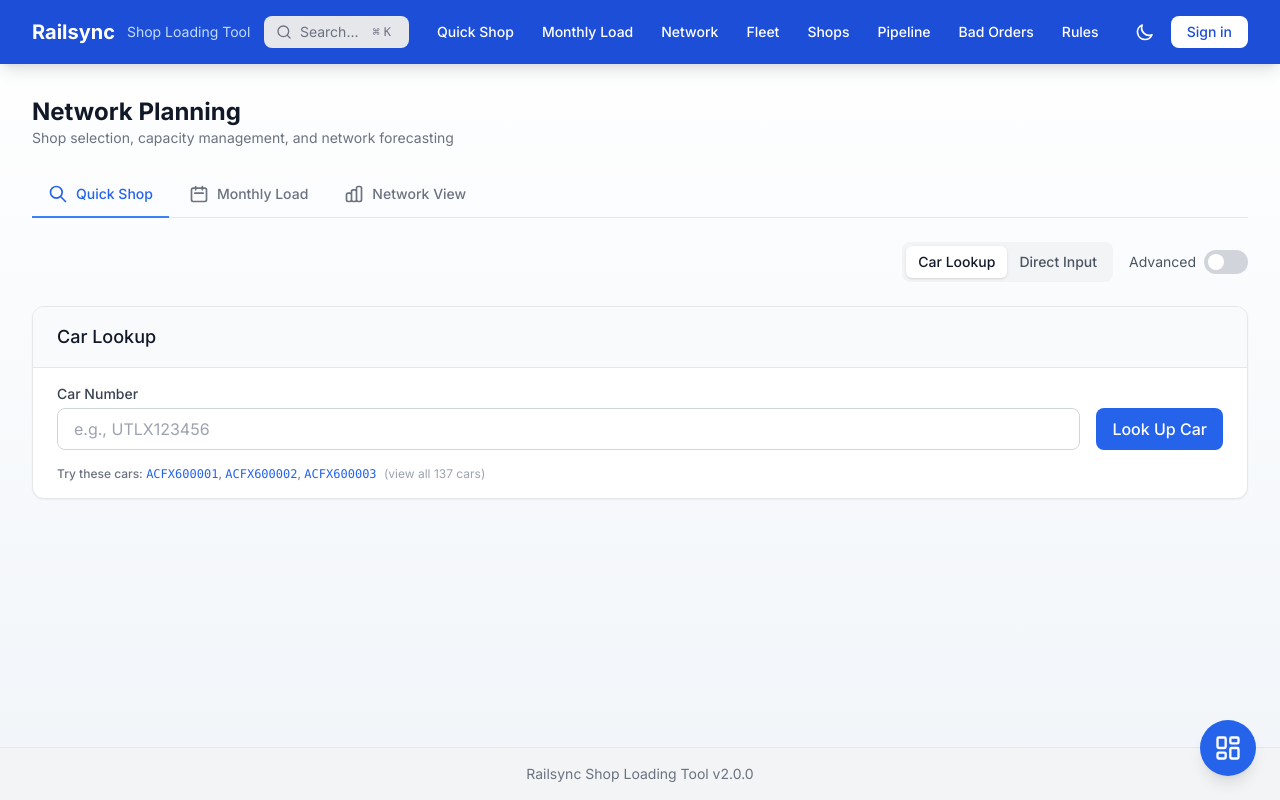
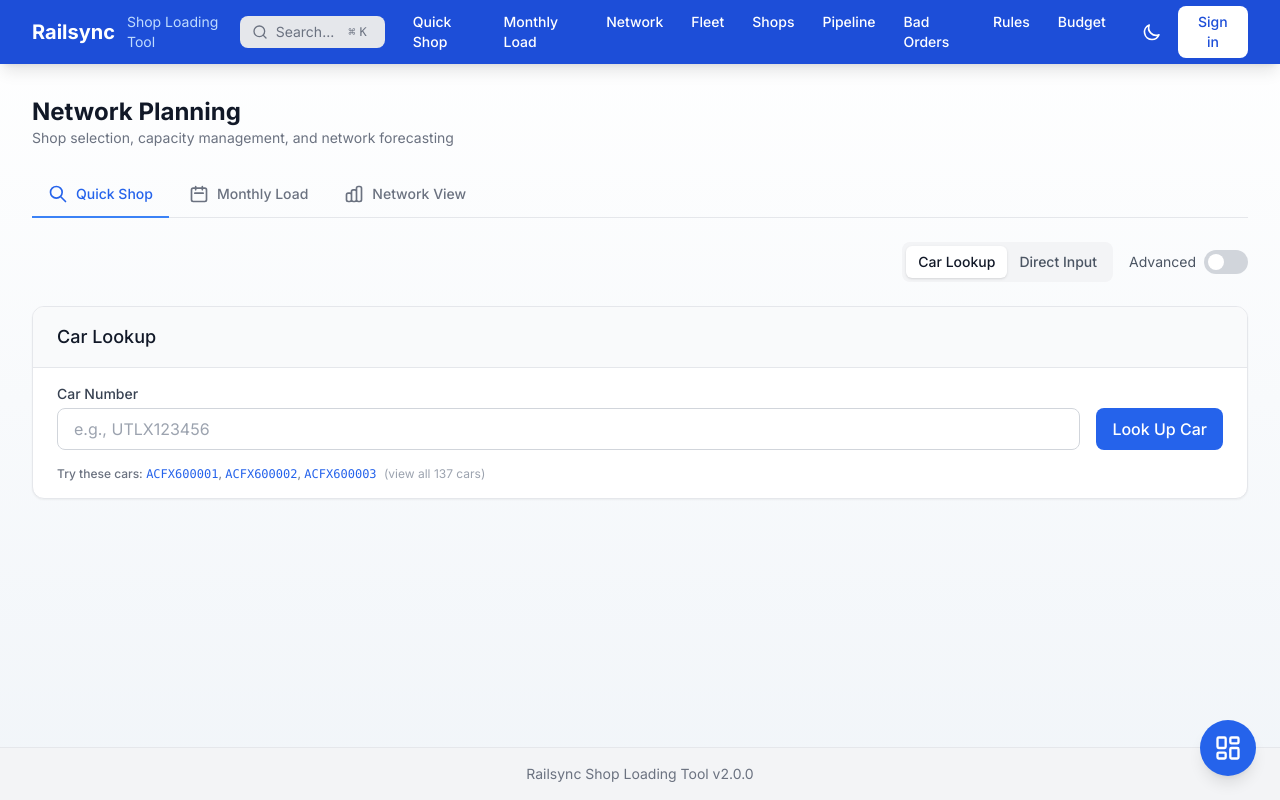
Before and after one commit to jshchssr1023/Railsync, a Next.js app in the folder frontend/: page /planning in a window 1280 px wide. Built offline with nearby package versions, Linux system fonts and the light colour scheme.

Commit message:
Add Budget link to navigation header
Co-Authored-By: Claude Opus 4.5 <noreply@anthropic.com>

```diff
--- a/frontend/src/components/AuthHeader.tsx
+++ b/frontend/src/components/AuthHeader.tsx
@@ -52,6 +52,9 @@ function MobileMenu({ isAdmin }: { isAdmin?: boolean }) {
               </a>
               <a href="/rules" className="px-4 py-3 text-sm font-medium hover:bg-primary-700 dark:hover:bg-gray-700 rounded-md">
                 Rules
+              </a>
+              <a href="/budget" className="px-4 py-3 text-sm font-medium hover:bg-primary-700 dark:hover:bg-gray-700 rounded-md">
+                Budget
               </a>
               {isAdmin && (
                 <a href="/admin" className="px-4 py-3 text-sm font-medium hover:bg-primary-700 dark:hover:bg-gray-700 rounded-md">
@@ -142,6 +145,12 @@ export default function AuthHeader() {
                   className="px-3 py-2 rounded-md text-sm font-medium hover:bg-primary-600 dark:hover:bg-gray-700 transition-colors"
                 >
                   Rules
+                </a>
+                <a
+                  href="/budget"
+                  className="px-3 py-2 rounded-md text-sm font-medium hover:bg-primary-600 dark:hover:bg-gray-700 transition-colors"
+                >
+                  Budget
                 </a>
                 {user?.role === 'admin' && (
                   <a
```
